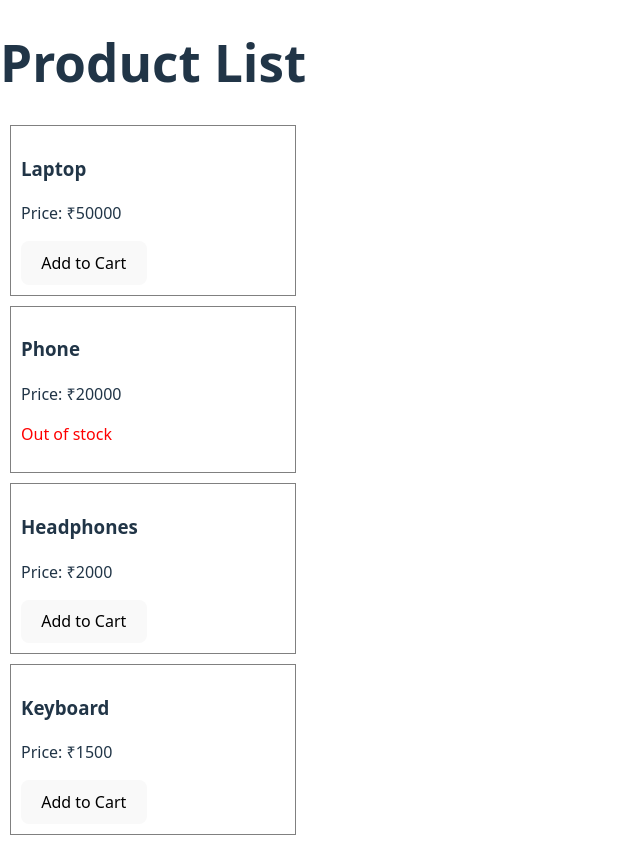
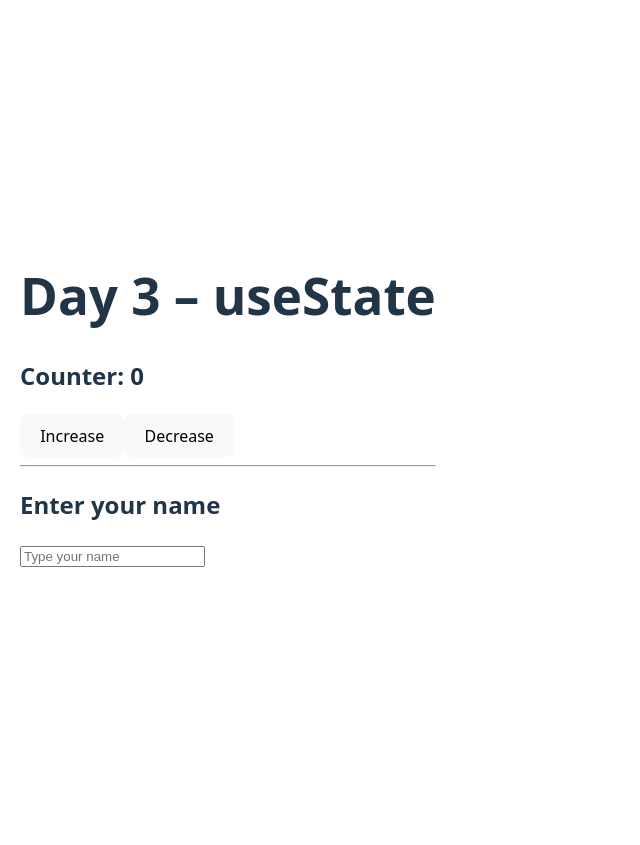
Before and after one commit to arjun8606/my-first-react-app, a React (Vite) app: page / in a window 1280 px wide. Shown: the whole page, without its empty margins (0-640 px from the left). After the commit the page ends 800 px from the top, so only its background shows below. Built offline with nearby package versions, Linux system fonts and the light colour scheme.

Commit message:
Day 3: useState and form handling

```diff
--- a/src/App.jsx
+++ b/src/App.jsx
@@ -1,29 +1,40 @@
-function ProductCard({ name, price, inStock }) {
-  return (
-    <div style={{ border: "1px solid gray", padding: "10px", margin: "10px" }}>
-      <h3>{name}</h3>
-      <p>Price: ₹{price}</p>
-
-      {inStock ? (
-        <button onClick={() => alert(name + " added successfully")}>
-          Add to Cart
-        </button>
-      ) : (
-        <p style={{ color: "red" }}>Out of stock</p>
-      )}
-    </div>
-  );
-}
+import { useState } from "react";
 
 function App() {
+  const [count, setCount] = useState(0);
+  const [name, setName] = useState("");
+
   return (
-    <div>
-      <h1>Product List</h1>
+    <div style={{ padding: "20px" }}>
+      <h1>Day 3 – useState</h1>
 
-      <ProductCard name="Laptop" price={50000} inStock={true} />
-      <ProductCard name="Phone" price={20000} inStock={false} />
-      <ProductCard name="Headphones" price={2000} inStock={true} />
-      <ProductCard name="Keyboard" price={1500} inStock={true} />
+      {/* Counter */}
+      <h2>Counter: {count}</h2>
+
+      {count < 0 && <p style={{ color: "red" }}>Count cannot be negative</p>}
+      <button onClick={() => setCount(count + 1)}>Increase</button>
+      <button
+        onClick={() => {
+          if (count > 0) {
+            setCount(count - 1);
+          }
+        }}
+      >
+        Decrease
+      </button>
+
+      <hr />
+
+      {/* Input form */}
+      <h2>Enter your name</h2>
+      <input
+        type="text"
+        placeholder="Type your name"
+        value={name}
+        onChange={(e) => setName(e.target.value)}
+      />
+
+      {name && <p>Hello, {name} 👋</p>}
     </div>
   );
 }
```
